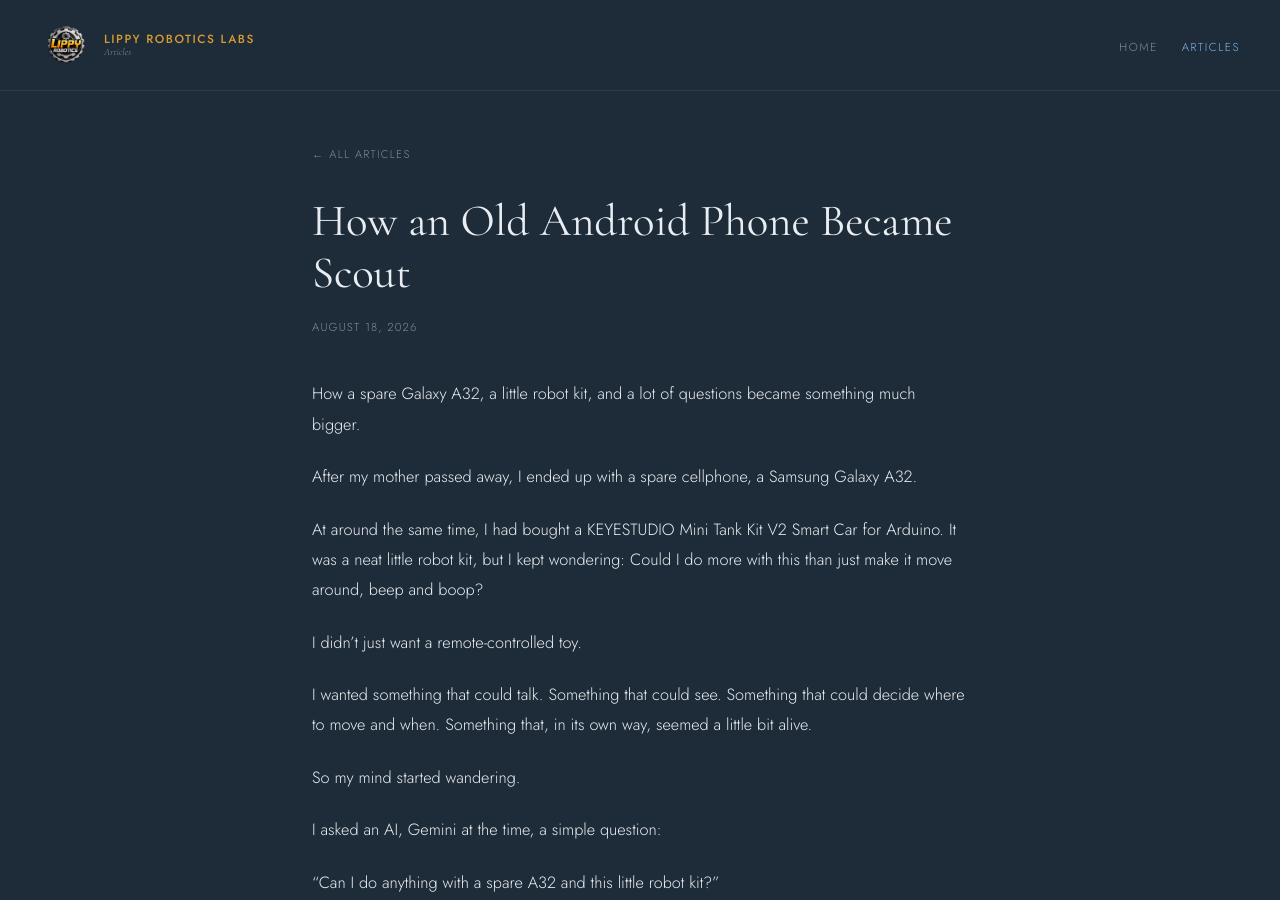
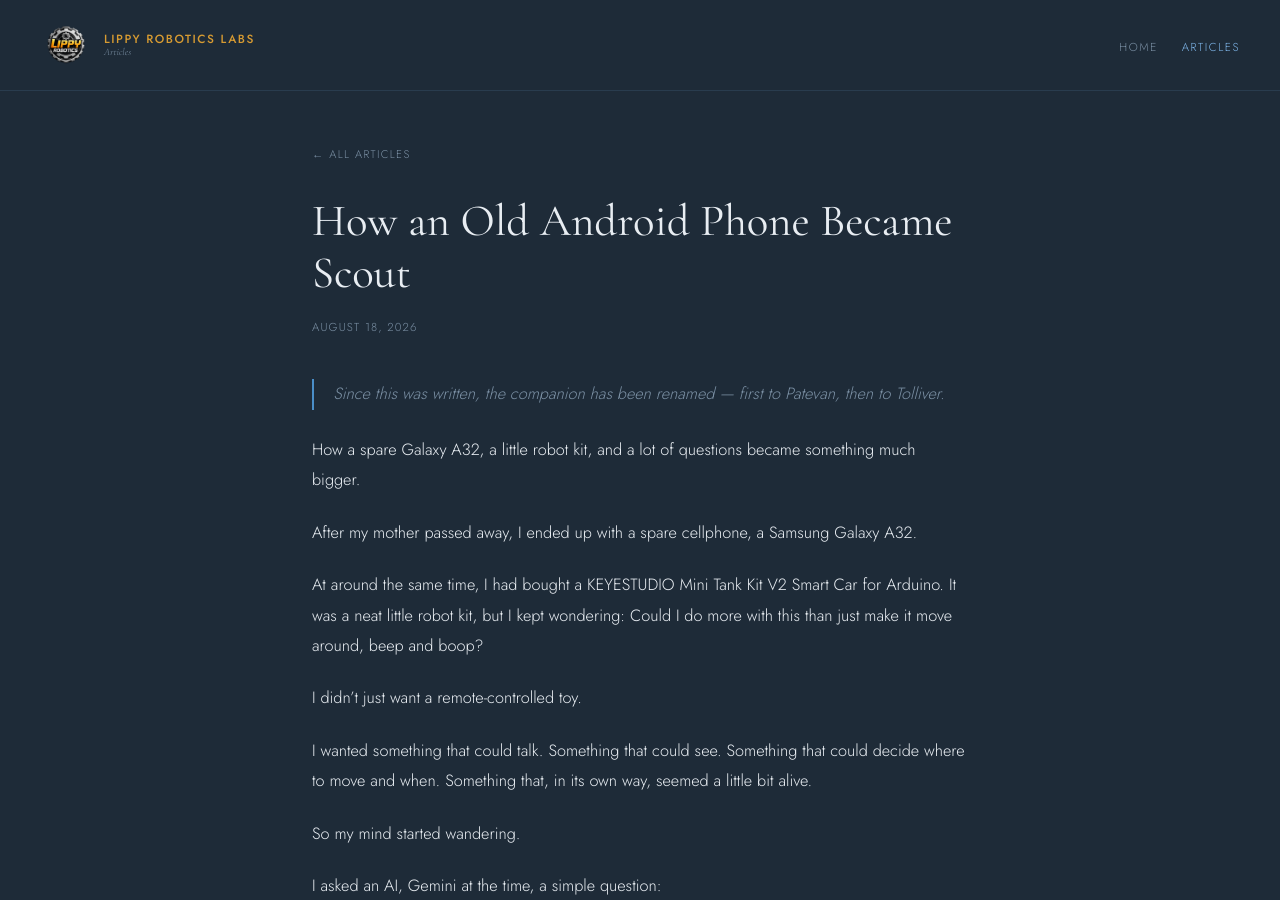
Before and after one commit to Patevan9/lippy-articles, a Jekyll site: the page built from _articles/how-an-old-android-phone-became-scout.md, in a window 1280 px wide and 900 px high. Built offline with Jekyll 4.4.1, drawn with Linux system fonts in a browser that asks for light colours.

Commit message:
Add editorial note about later renames to Scout origin article
The article's narrative and 'Why Scout?' etymology section stay
exactly as originally written -- it's a true historical account,
including why the AI chose that name based on the word's actual
meaning. A blockquote note at the top now tells readers the companion
was later renamed, first to Patevan, then to Tolliver, without
touching the historical prose itself.

Co-Authored-By: Claude Sonnet 5 <noreply@anthropic.com>
Claude-Session: https://claude.ai/code/session_015cvN6aCU9feYRtDpjasW4Z

```diff
--- a/_articles/how-an-old-android-phone-became-scout.md
+++ b/_articles/how-an-old-android-phone-became-scout.md
@@ -3,6 +3,8 @@ title: "How an Old Android Phone Became Scout"
 description: "How a spare Galaxy A32, a little robot kit, and a lot of questions became something much bigger."
 date: 2026-08-18
 ---
+
+> *Since this was written, the companion has been renamed — first to Patevan, then to Tolliver.*
 
 How a spare Galaxy A32, a little robot kit, and a lot of questions became something much bigger.
 
```
